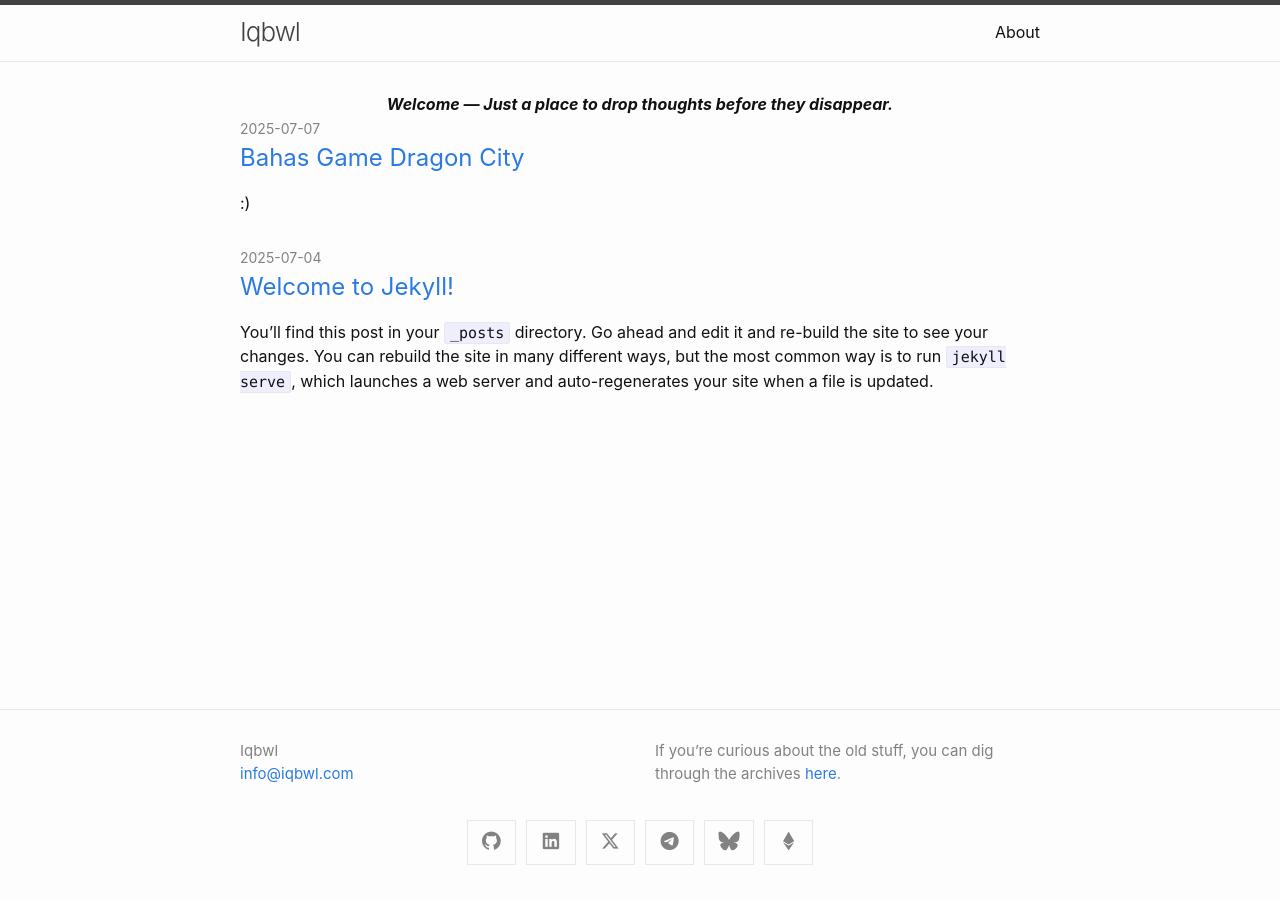
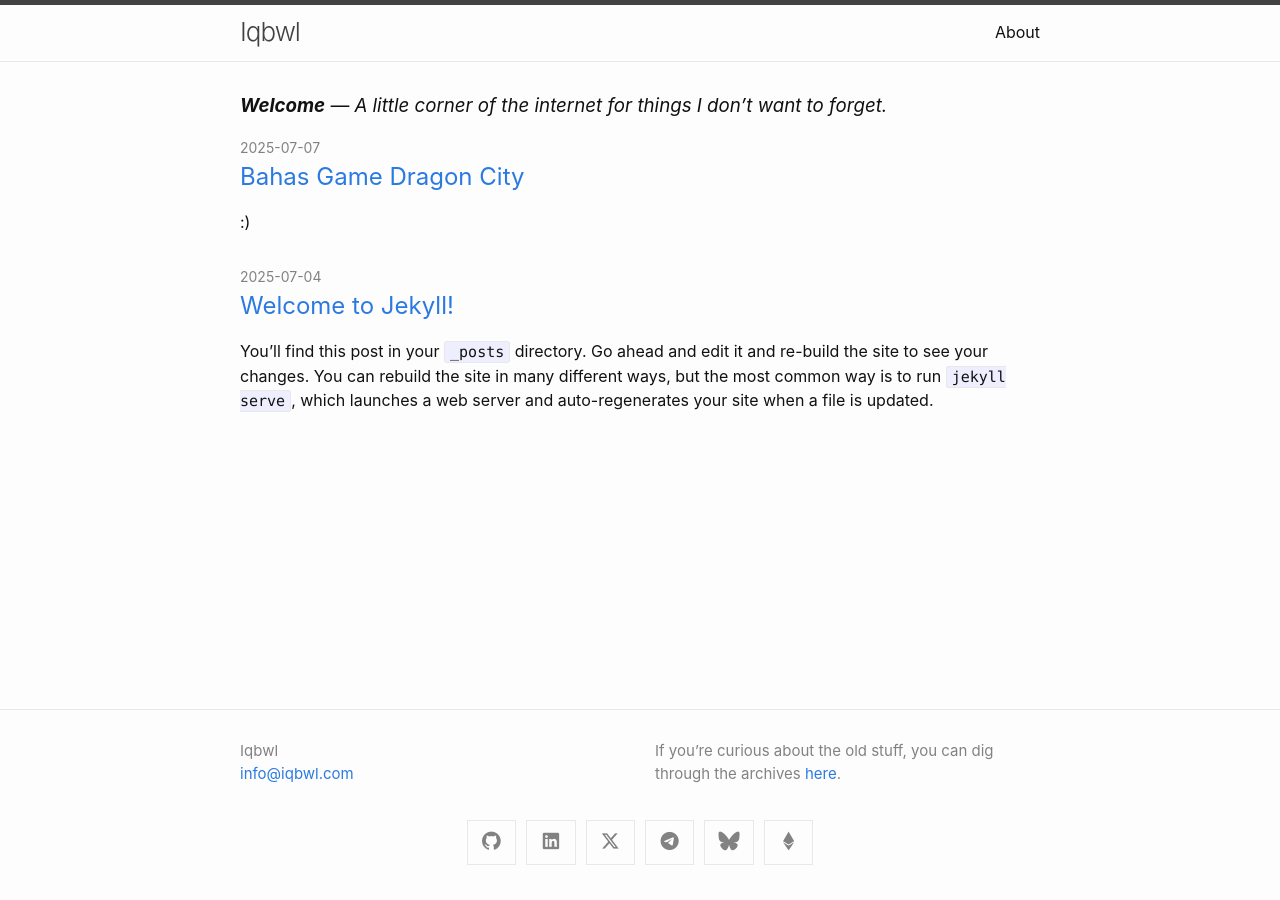
Before and after one commit to iqbwl/iqbwl.github.io, a Jekyll site: the page built from index.md, in a window 1280 px wide. Built offline with Jekyll 4.4.1, drawn with Linux system fonts in a browser that asks for light colours.

Commit message:
update deskripsi

```diff
--- a/index.md
+++ b/index.md
@@ -2,6 +2,4 @@
 layout: home
 ---
 
-<div style="text-align: center;">
-	<strong><em>Welcome — Just a place to drop thoughts before they disappear.</em></strong>
-</div>
+### ***Welcome** — A little corner of the internet for things I don't want to forget.*
```
